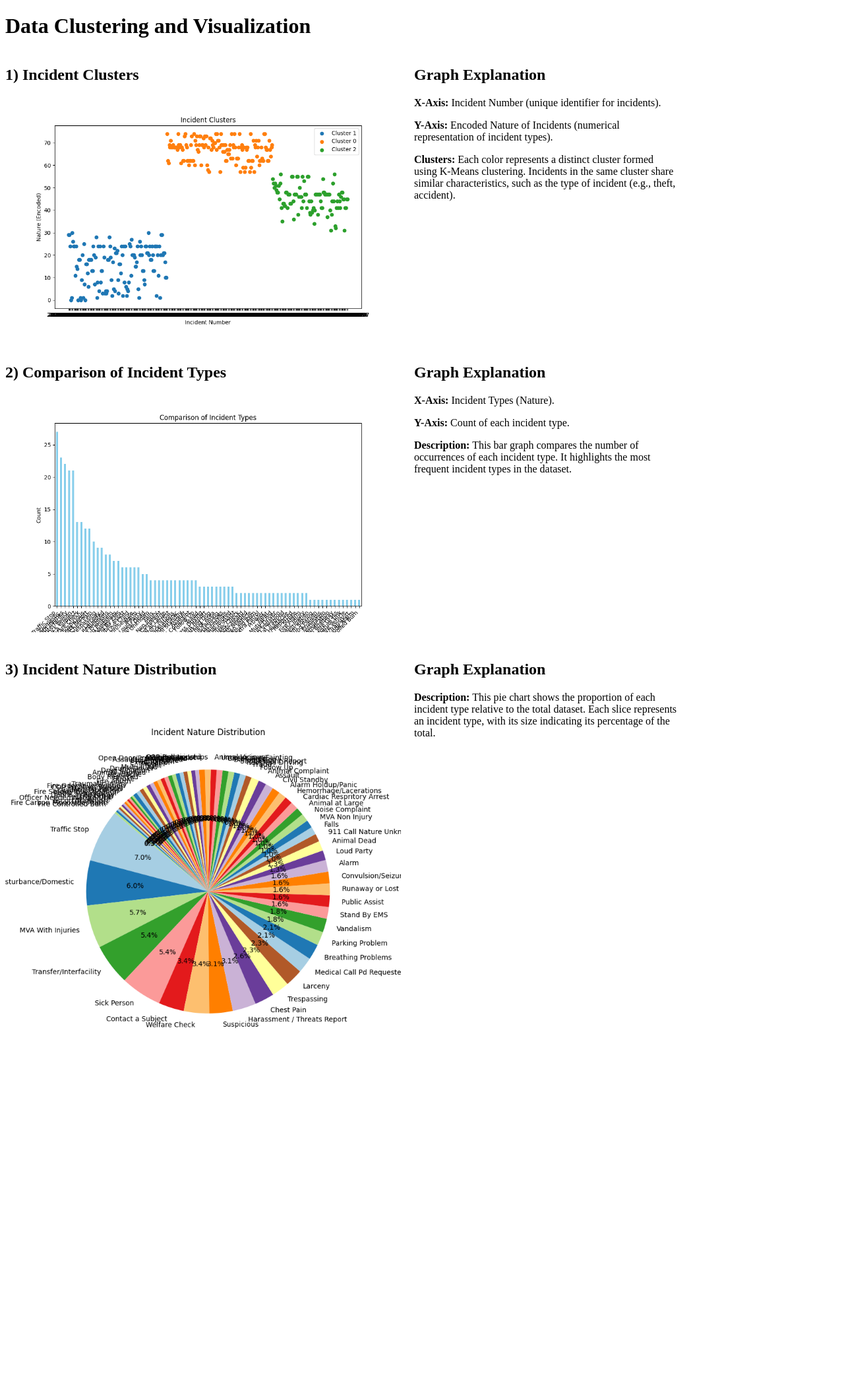
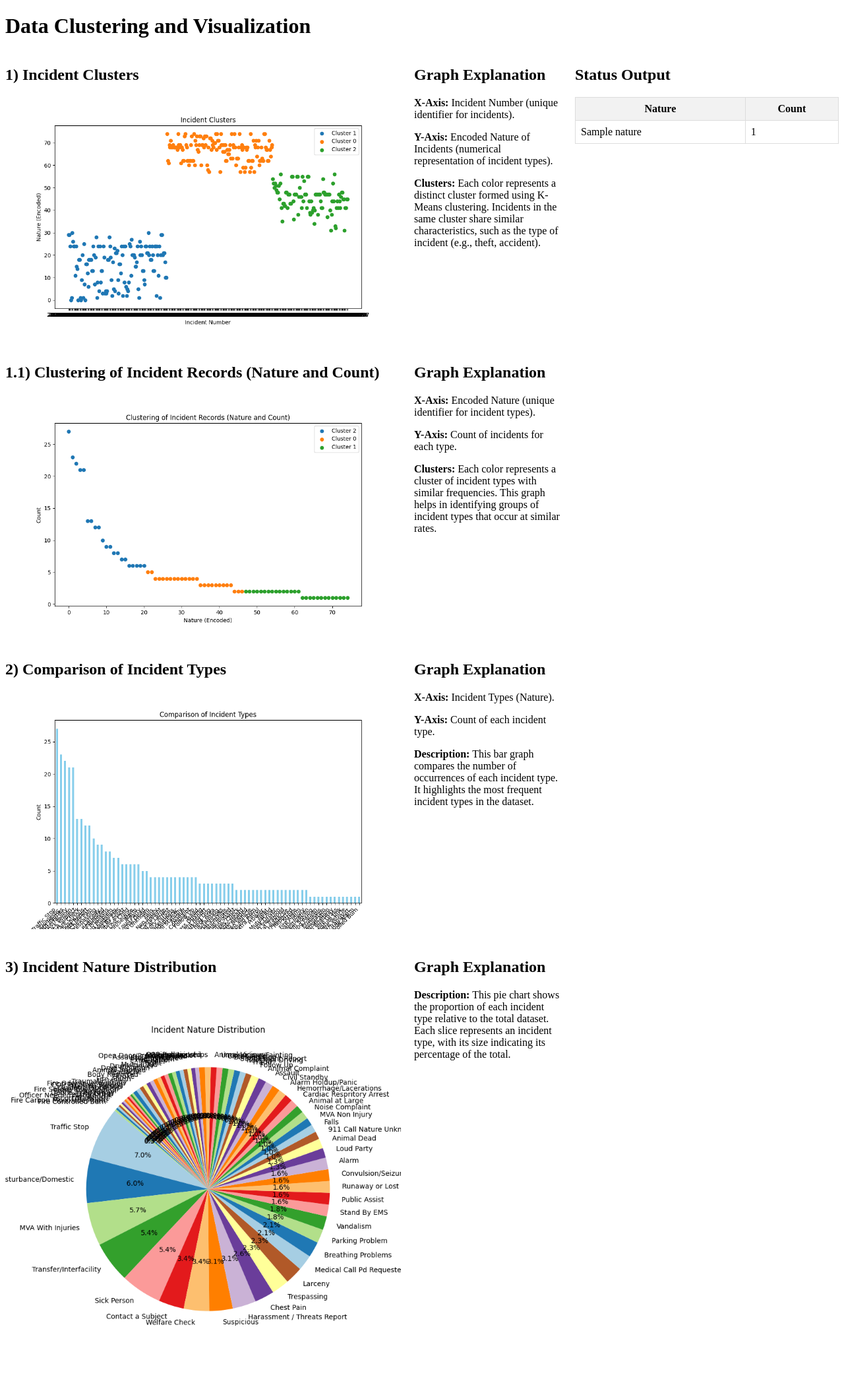
Before and after one commit to sreesadhan7/cis6930fa24-project3, a Python web app: template project3/templates/result.html in a window 1280 px wide. Shown: the whole page at 66% size. Before the commit the page ends 1558 px from the top, so only its background shows below. Run offline with Jinja, Linux system fonts and the light colour scheme; the template is opened without the code that fills it: most values are stand-ins (such as "Sample title", 1, 10 or a date in 2020).

Commit message:
initial commit

```diff
--- a/project3/templates/result.html
+++ b/project3/templates/result.html
@@ -2,19 +2,55 @@
 <html>
 <head>
     <title>Visualization Results</title>
+    <style>
+        /* Add some basic styling */
+        table {
+            border-collapse: collapse;
+            width: 100%;
+        }
+
+        th, td {
+            border: 1px solid #ddd;
+            padding: 8px;
+        }
+
+        th {
+            background-color: #f2f2f2;
+        }
+
+        .container {
+            display: flex;
+            flex-wrap: wrap;
+        }
+
+        .left-side {
+            flex: 2;
+            min-width: 600px;
+        }
+
+        .right-side {
+            flex: 1;
+            margin-left: 20px;
+            max-width: 400px;
+        }
+
+        .visualization {
+            margin-bottom: 20px;
+        }
+    </style>
 </head>
 <body>
     <h1>Data Clustering and Visualization</h1>
 
+    <div class="container">
+        <!-- Left Side: Visualizations -->
+        <div class="left-side">
             <!-- Visualization 1: Incident Clusters -->
             <div style="display: flex; align-items: flex-start; margin-bottom: 20px;">
-        <!-- Graph Section -->
                 <div>
                     <h2>1) Incident Clusters</h2>
                     <img src="{{ url_for('static', filename='cluster_plot.png') }}" alt="Clustering Plot" style="max-width: 600px;">
                 </div>
-
-        <!-- Explanation Section -->
                 <div style="margin-left: 20px; max-width: 400px;">
                     <h2>Graph Explanation</h2>
                     <p><strong>X-Axis:</strong> Incident Number (unique identifier for incidents).</p>
@@ -23,15 +59,26 @@
                 </div>
             </div>
 
-    <!-- Visualization 2: Bar Graph -->
+            <!-- Visualization 1.1: Nature Clustering -->
             <div style="display: flex; align-items: flex-start; margin-bottom: 20px;">
-        <!-- Graph Section -->
+                <div>
+                    <h2>1.1) Clustering of Incident Records (Nature and Count)</h2>
+                    <img src="{{ url_for('static', filename='nature_clustering.png') }}" alt="Nature Clustering Plot" style="max-width: 600px;">
+                </div>
+                <div style="margin-left: 20px; max-width: 400px;">
+                    <h2>Graph Explanation</h2>
+                    <p><strong>X-Axis:</strong> Encoded Nature (unique identifier for incident types).</p>
+                    <p><strong>Y-Axis:</strong> Count of incidents for each type.</p>
+                    <p><strong>Clusters:</strong> Each color represents a cluster of incident types with similar frequencies. This graph helps in identifying groups of incident types that occur at similar rates.</p>
+                </div>
+            </div>
+
+            <!-- Visualization 2: Comparison of Incident Types -->
+            <div style="display: flex; align-items: flex-start; margin-bottom: 20px;">
                 <div>
                     <h2>2) Comparison of Incident Types</h2>
                     <img src="{{ url_for('static', filename='bar_graph.png') }}" alt="Bar Graph" style="max-width: 600px;">
                 </div>
-
-        <!-- Explanation Section -->
                 <div style="margin-left: 20px; max-width: 400px;">
                     <h2>Graph Explanation</h2>
                     <p><strong>X-Axis:</strong> Incident Types (Nature).</p>
@@ -40,20 +87,35 @@
                 </div>
             </div>
 
-    <!-- Visualization 3: Pie Chart -->
+            <!-- Visualization 3: Incident Nature Distribution -->
             <div style="display: flex; align-items: flex-start;">
-        <!-- Graph Section -->
                 <div>
                     <h2>3) Incident Nature Distribution</h2>
                     <img src="{{ url_for('static', filename='pie_chart.png') }}" alt="Pie Chart" style="max-width: 600px;">
                 </div>
-
-        <!-- Explanation Section -->
                 <div style="margin-left: 20px; max-width: 400px;">
                     <h2>Graph Explanation</h2>
                     <p><strong>Description:</strong> This pie chart shows the proportion of each incident type relative to the total dataset. Each slice represents an incident type, with its size indicating its percentage of the total.</p>
                 </div>
             </div>
+        </div>
 
+        <!-- Right Side: Status Output Table -->
+        <div class="right-side">
+            <h2>Status Output</h2>
+            <table>
+                <tr>
+                    <th>Nature</th>
+                    <th>Count</th>
+                </tr>
+                {% for item in status_output %}
+                <tr>
+                    <td>{{ item.nature }}</td>
+                    <td>{{ item.count }}</td>
+                </tr>
+                {% endfor %}
+            </table>
+        </div>
+    </div>
 </body>
 </html>
```
Also changed, not shown: project3/app.py (+6 -3 lines), project3/clustering.py (+36 -0 lines), project3/static/nature_clustering.png (added). Lines whose indentation alone changed are shown as unchanged.
